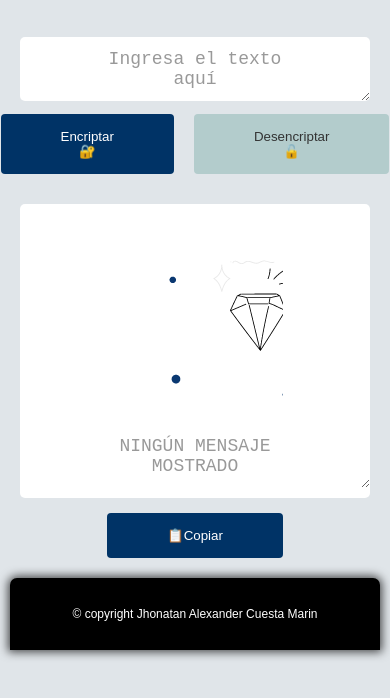
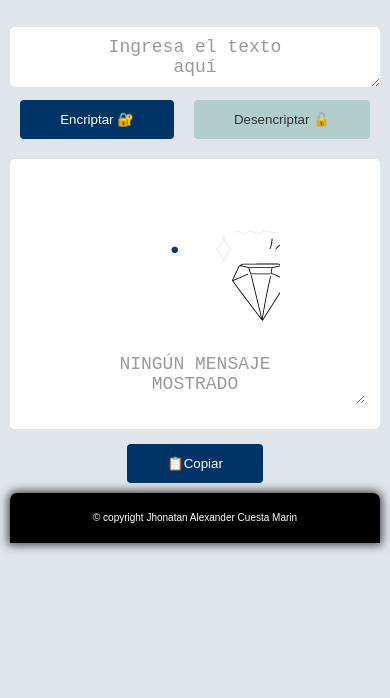
Before and after one commit to jhonatanM30/encriptador-alura, a plain HTML site: page reto-encriptador/page/index.html in a window 390 px wide. Shown: the part 48-746 px from the top of the page. Drawn offline with Linux system fonts and the light colour scheme.

Commit message:
Se ajusta el Media query para efecto Responsive

```diff
--- a/reto-encriptador/css/index.css
+++ b/reto-encriptador/css/index.css
@@ -117,3 +117,37 @@ footer p{
     font-size:12px;
 
 }
+
+@media only screen and (max-width: 600px) {
+    main {
+        padding: 10px;
+    }
+
+    .form {
+        margin-bottom: 20px;
+    }
+
+    textarea {
+        font-size: 16px;
+    }
+
+    .botones button {
+        padding: 12px 40px;
+    }
+
+    .resultado {
+        padding: 15px;
+    }
+
+    .imagen {
+        height: 150px;
+    }
+
+    footer {
+        padding: 20px;
+    }
+
+    footer p {
+        font-size: 10px;
+    }
+}
```
